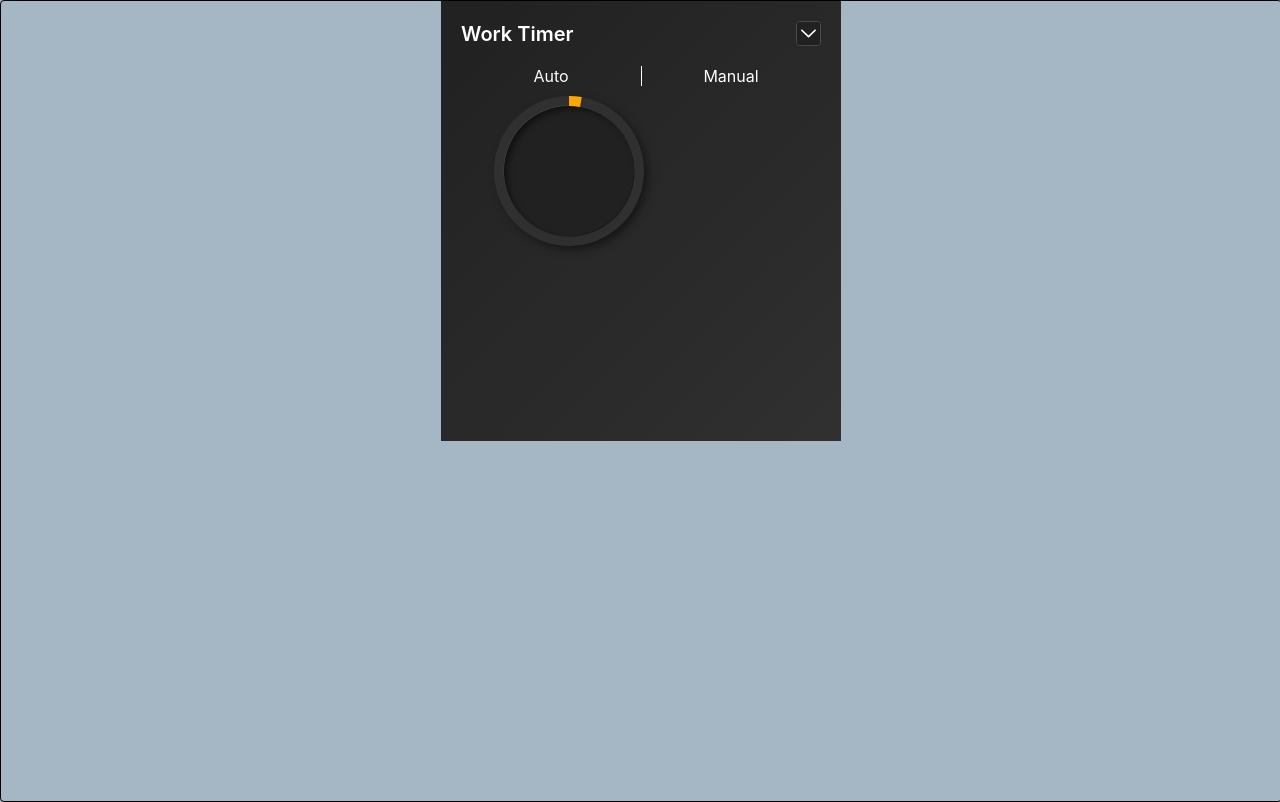
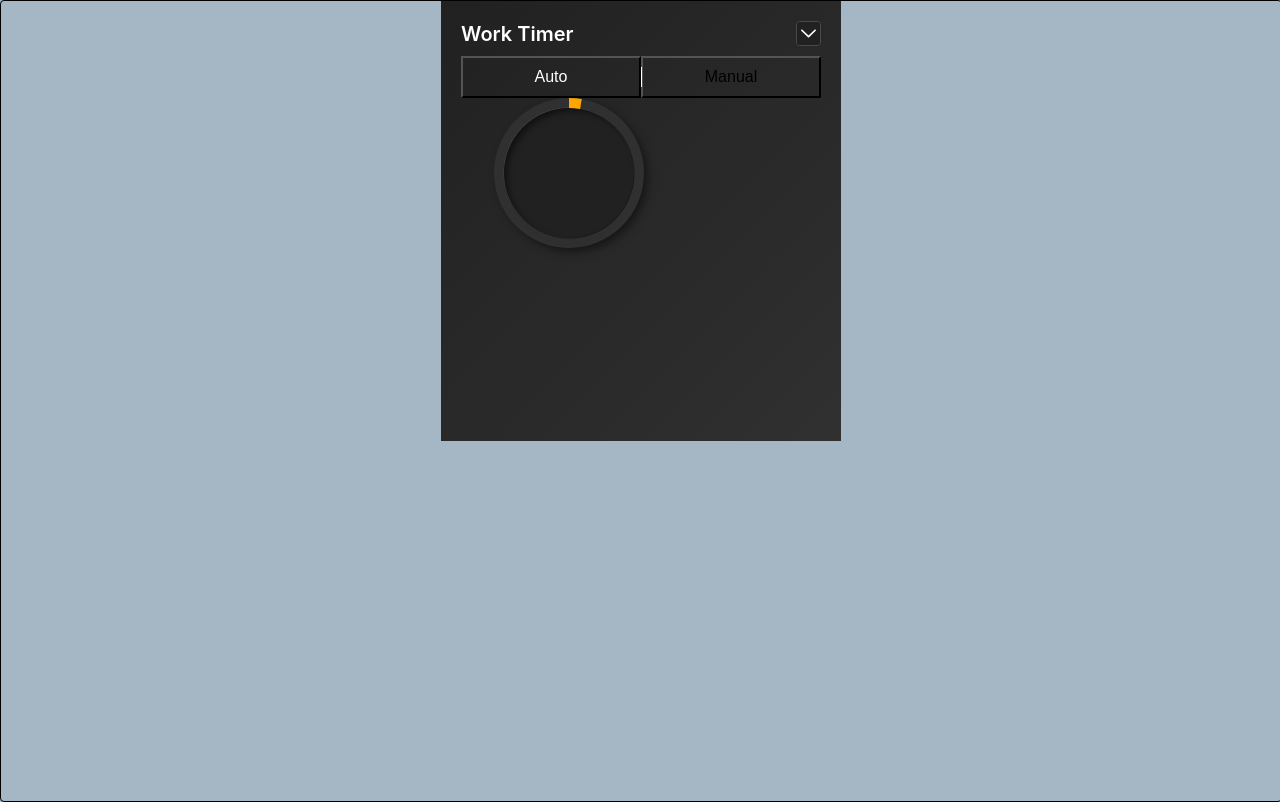
Before and after one commit to ilyas-homedev/work-timer-extension, a React (Create React App) app: page / in a window 1280 px wide. Built offline with nearby package versions, Linux system fonts and the light colour scheme.

Commit message:
TimerOptions.tsx: change layout and change styles

```diff
--- a/src/components/TimerOptions.module.css
+++ b/src/components/TimerOptions.module.css
@@ -23,15 +23,22 @@
   margin: auto;
 }
 
-.options li {
+.options button {
   width: 50%;
   padding: 10px;
   text-align: center;
-  cursor: pointer;
+  background-color: transparent;
+  font-size: 16px;
+  transition: all 0.2s linear;
 }
 
-.options li:hover {
+.options button:hover {
   background-color: var(--bg-main-light);
+  color: var(--orange);
+}
+
+.options button.active {
+  color: var(--orange);
 }
 
 .timers_slider {
--- a/src/components/TimerOptions.tsx
+++ b/src/components/TimerOptions.tsx
@@ -13,11 +13,15 @@ function TimerOptions() {
 
   return (
     <div className={classes.options_container}>
-      <ul className={classes.options} onClick={chooseOptionHandler}>
+      <div className={classes.options} onClick={chooseOptionHandler}>
         <span className={classes.delimiter}></span>
-        <li id="auto">Auto</li>
-        <li id="manual">Manual</li>
-      </ul>
+        <button id="auto" className={`${!isManual ? classes.active : ""}`}>
+          Auto
+        </button>
+        <button id="manual" className={`${isManual ? classes.active : ""}`}>
+          Manual
+        </button>
+      </div>
       <div
         className={`${classes.timers_slider} ${isManual ? classes.slide : ""}`}
       >
```
